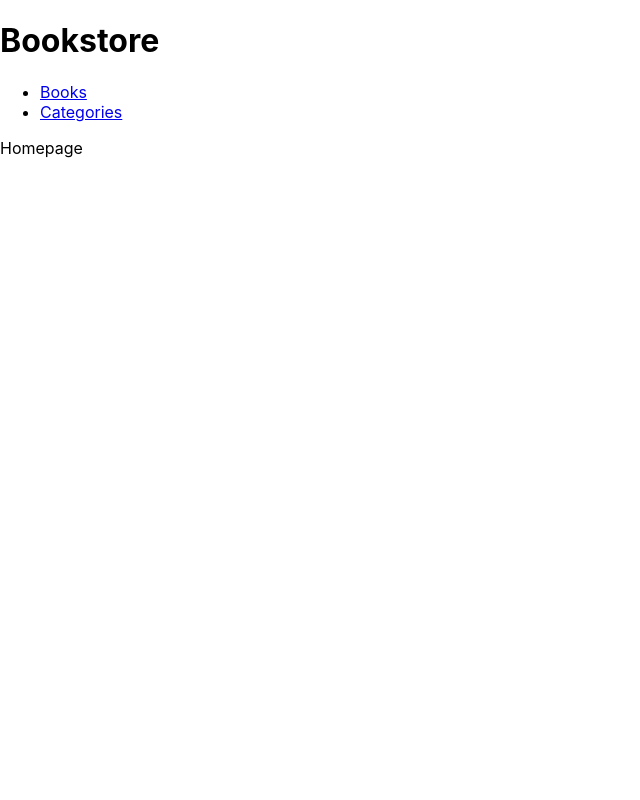
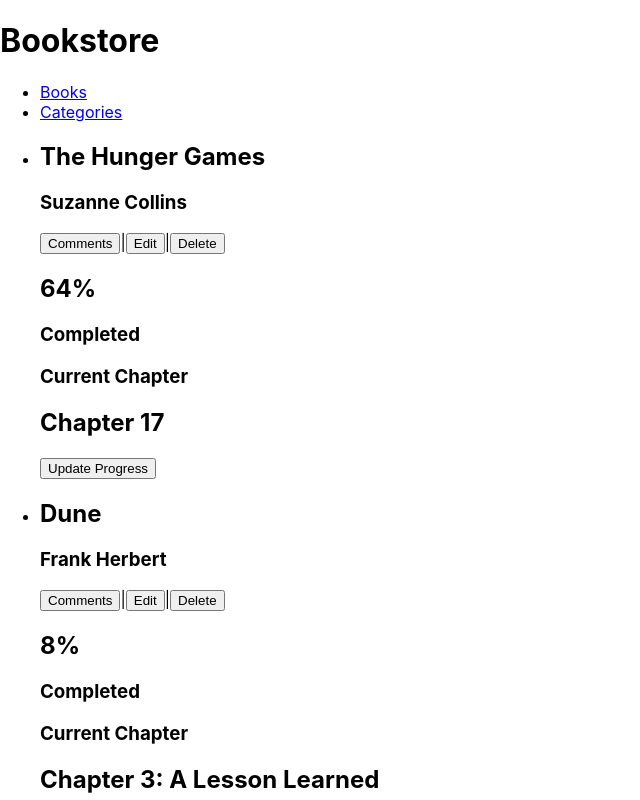
Before and after one commit to SnakyMz/Bookstore, a React (Create React App) app: page / in a window 1280 px wide. Shown: the top 800 px of the page, without its empty margins (0-640 px from the left). Built offline with nearby package versions, Linux system fonts and the light colour scheme.

Commit message:
Add book state, buttons and booklist

```diff
--- a/src/components/Books.jsx
+++ b/src/components/Books.jsx
@@ -1,7 +1,59 @@
-function Home() {
+function Books() {
+  const books = [
+    {
+      id: 1,
+      name: "The Hunger Games",
+      author: "Suzanne Collins",
+      progress: 64,
+      chapter: "Chapter 17"
+    },
+    {
+      id: 2,
+      name: "Dune",
+      author: "Frank Herbert",
+      progress: 8,
+      chapter: "Chapter 3: A Lesson Learned"
+    },
+    {
+      id: 3,
+      name: "Capital in the Twenty-First Century",
+      author: "Suzanne Collins",
+      progress: 0,
+      chapter: "Introduction"
+    },
+  ];
   return (
-    <div>Homepage</div>
+    <ul id="books">
+      {books.map((book, index) => {
+        return (
+          <li key={index} id={book.id}>
+            <div className="bookDesc">
+              <h2>{book.name}</h2>
+              <h3>{book.author}</h3>
+              <div className="bookBtns">
+                <button type="button" className="Btn">Comments</button>
+                <span>|</span>
+                <button type="button" className="Btn">Edit</button>
+                <span>|</span>
+                <button type="button" className="Btn">Delete</button>
+              </div>
+              <div className="bookProgress">
+                <div className="percentage">
+                  <h2>{book.progress}%</h2>
+                  <h3>Completed</h3>
+                </div>
+              </div>
+              <div className="bookChapter">
+                <h3>Current Chapter</h3>
+                <h2>{book.chapter}</h2>
+                <button type="button" className="Btn">Update Progress</button>
+              </div>
+            </div>
+          </li>
+        );
+      })}
+    </ul>
   );
 }
 
-export default Home;
+export default Books;
```
